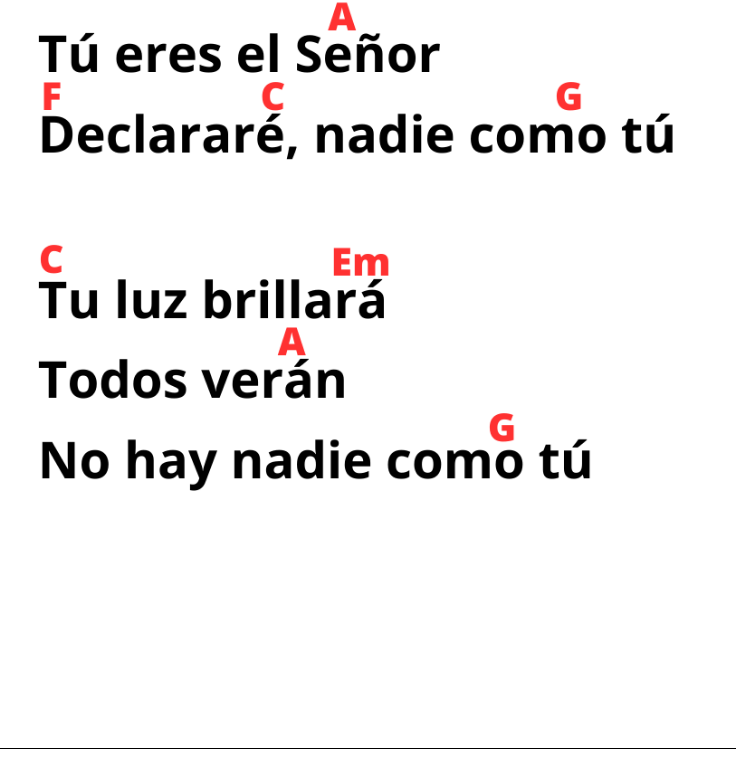
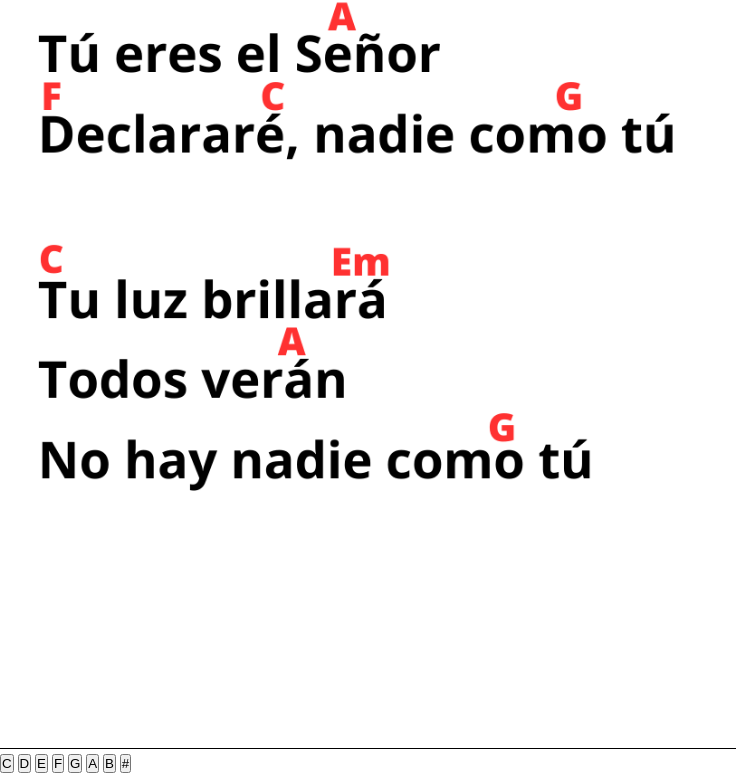
Before and after one commit to CcpvSongs/CcpvSongs.github.io, a plain HTML site: page index.html in a window 1280 px wide. Shown: the part 1174-1947 px from the top of the page, without its empty margins (0-736 px from the left). Drawn offline with Linux system fonts and the light colour scheme.

Commit message:
agregando tonalidades

```diff
--- a/index.html
+++ b/index.html
@@ -41,8 +41,22 @@
                 <h2 id="titulocancion">Glorioso</h2>
                 <img src="img/CGlorioso.png" alt="">
             </div>
+
+            <div id="tonalidades">
+                <button class="tonalidad" id="C">C</button>
+                <button class="tonalidad" id="D">D</button>
+                <button class="tonalidad" id="E">E</button>
+                <button class="tonalidad" id="F">F</button>
+                <button class="tonalidad" id="G">G</button>
+                <button class="tonalidad" id="A">A</button>
+                <button class="tonalidad" id="B">B</button>
+                <button class="tonalidad" id="numeros">#</button>
+            </div>
         </div>
     </main>
+
+
+
 
 
 
```
